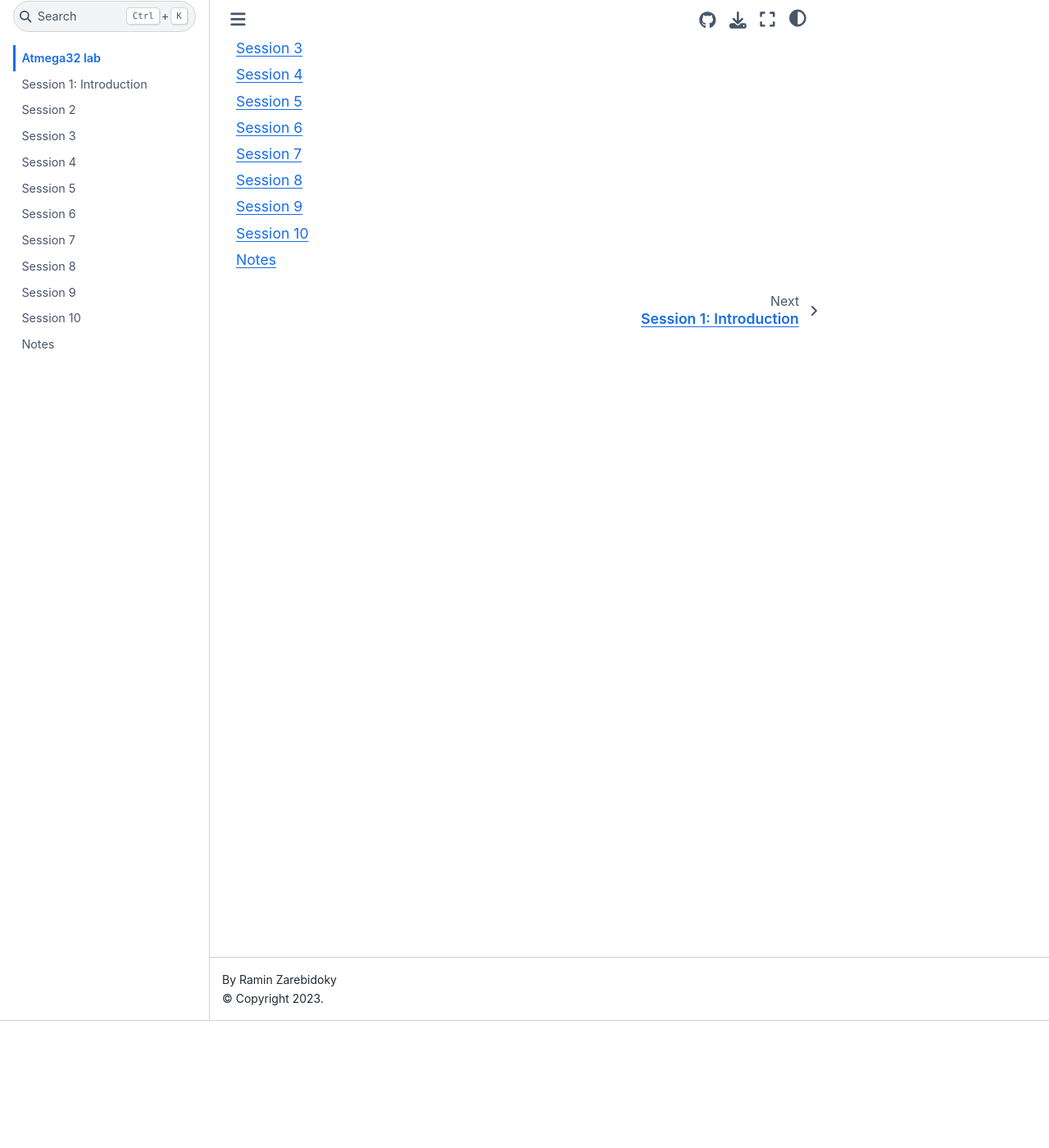
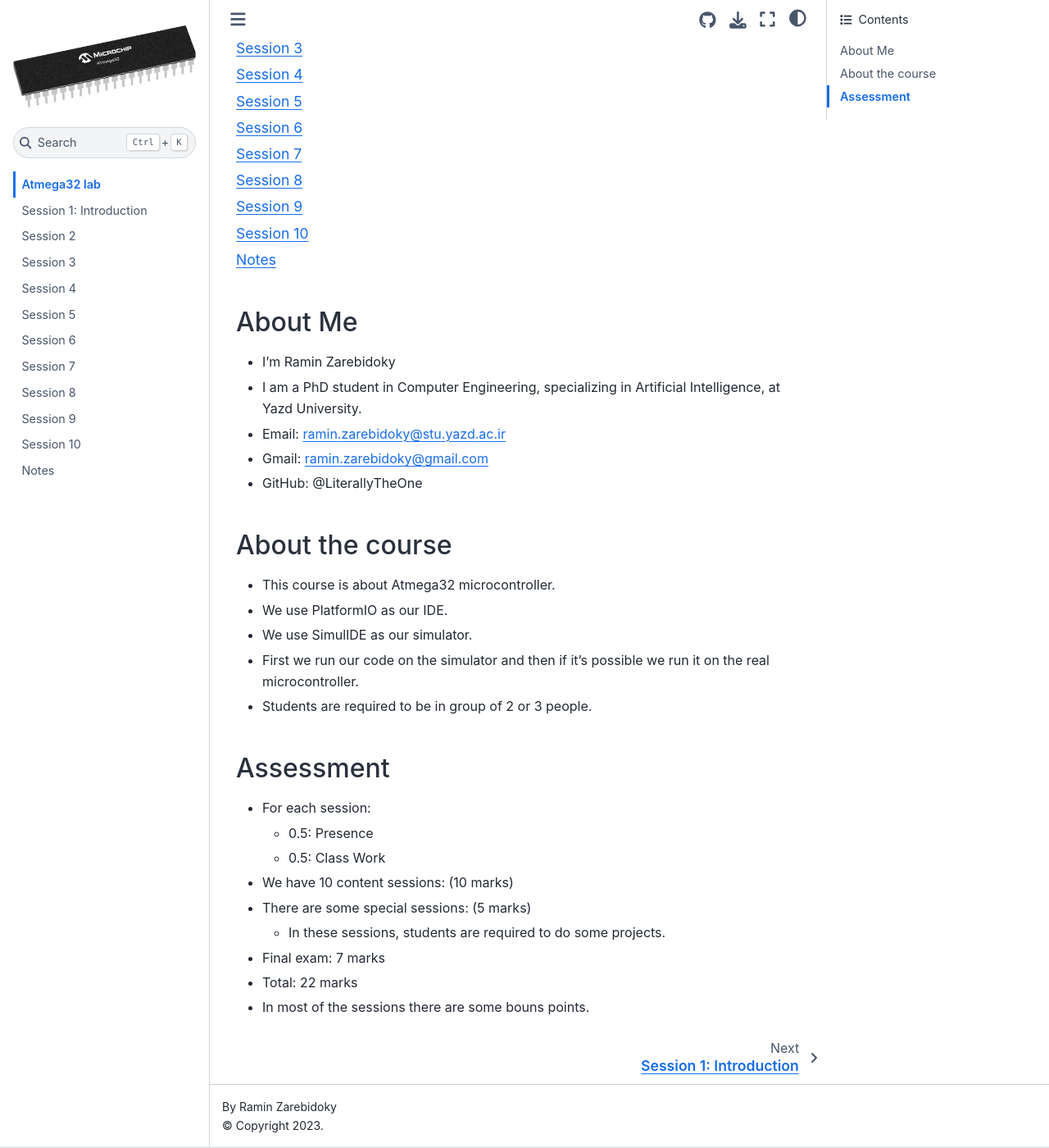
Before and after one commit to LiterallyTheOne/atmega32_lab, a Jupyter Book: the page built from docs/intro.md, in a window 1280 px wide and 1400 px high, scrolled down 155 px. Shown: the whole window at 82% size. Built offline with Jupyter Book 1.0.4 settings and Sphinx 7.4.7 and the Sphinx Book theme 1.1.4, drawn with Linux system fonts in a browser that asks for light colours.

Commit message:
Add Some intro to intro.md

````diff
--- a/docs/intro.md
+++ b/docs/intro.md
@@ -3,3 +3,33 @@
 
 ```{tableofcontents}
 ```
+
+
+## About Me
+
+* I'm Ramin Zarebidoky
+* I am a PhD student in Computer Engineering, specializing in Artificial Intelligence, at Yazd University.
+* Email: ramin.zarebidoky@stu.yazd.ac.ir
+* Gmail: ramin.zarebidoky@gmail.com
+* GitHub: @LiterallyTheOne
+
+## About the course
+
+* This course is about Atmega32 microcontroller.
+* We use PlatformIO as our IDE.
+* We use SimulIDE as our simulator.
+* First we run our code on the simulator and then if it's possible we run it on the real microcontroller.
+
+* Students are required to be in group of 2 or 3 people.
+
+## Assessment
+
+* For each session:
+    * 0.5: Presence
+    * 0.5: Class Work
+* We have 10 content sessions: (10 marks)
+* There are some special sessions: (5 marks)
+  * In these sessions, students are required to do some projects.
+* Final exam: 7 marks
+* Total: 22 marks
+* In most of the sessions there are some bouns points.
````
